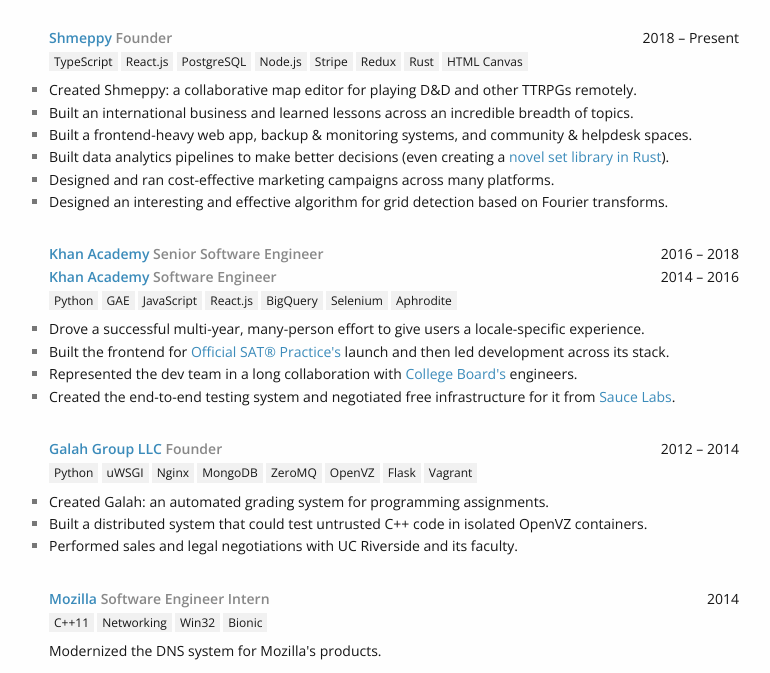
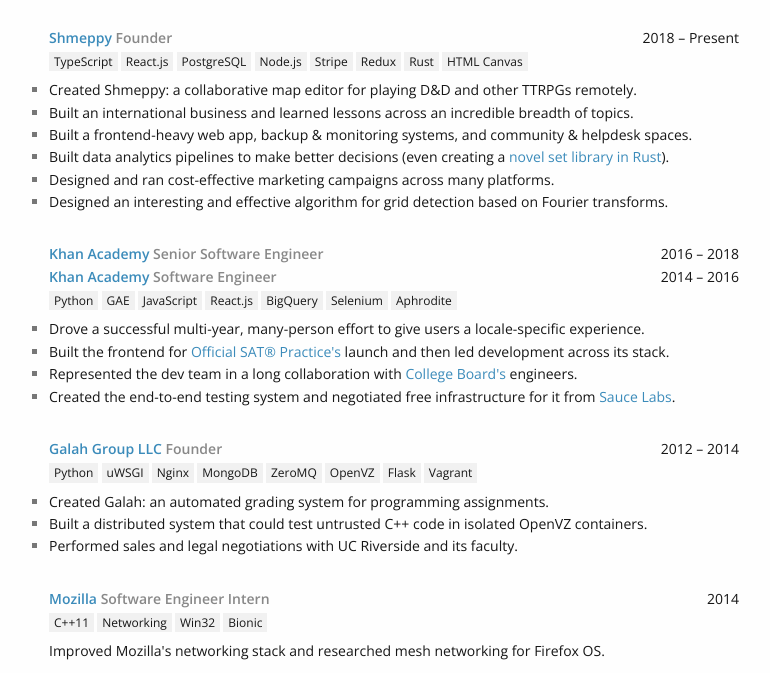
Before and after one commit to itsjohncs/resume, a plain HTML site: page index.htm in a window 1280 px wide. Shown: the part 127-800 px from the top of the page, without its empty margins (246-1016 px from the left). Drawn offline with nearby package versions, Linux system fonts and the light colour scheme.

Commit message:
More detail on Mozilla internship.

```diff
--- a/index.htm
+++ b/index.htm
@@ -323,7 +323,7 @@
 				</ul>
 			</header>
 			<summary>
-				<p>Modernized the DNS system for Mozilla's products.</p>
+				<p>Improved Mozilla's networking stack and researched mesh networking for Firefox OS.</p>
 			</summary>
 		</article>
 		<article class="job-position">
```
